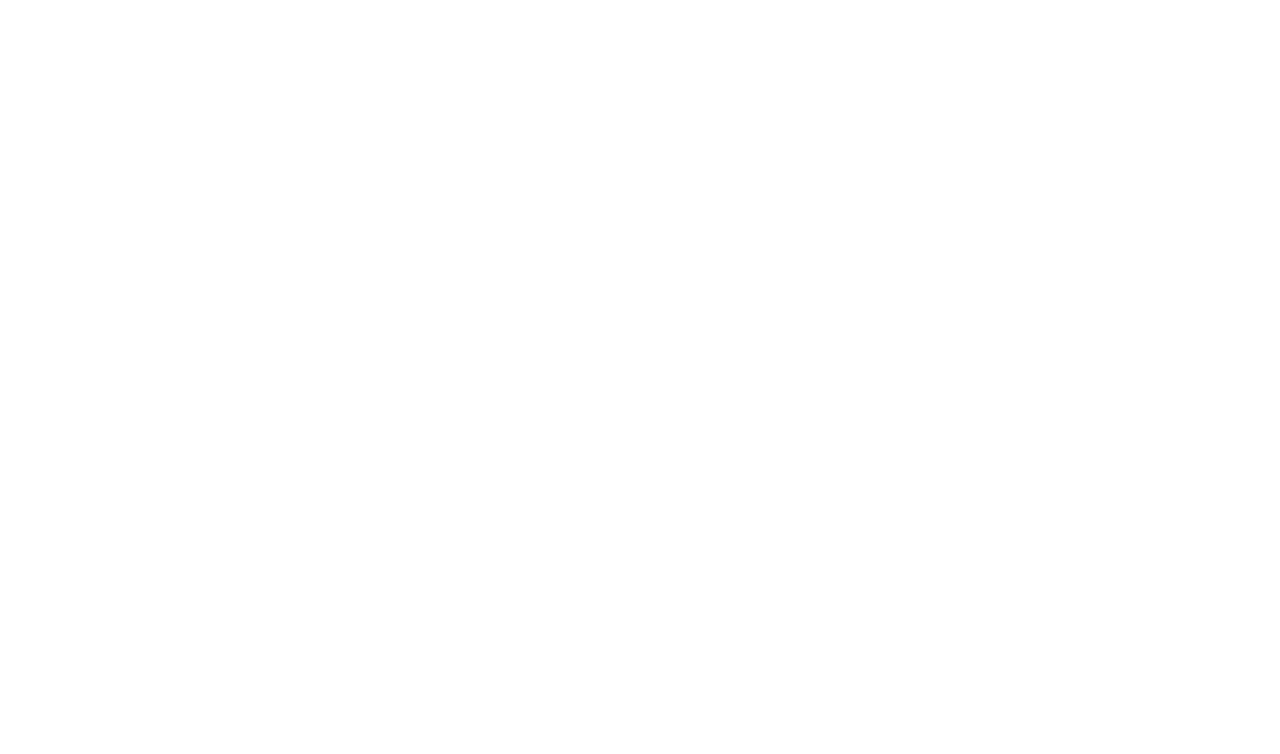
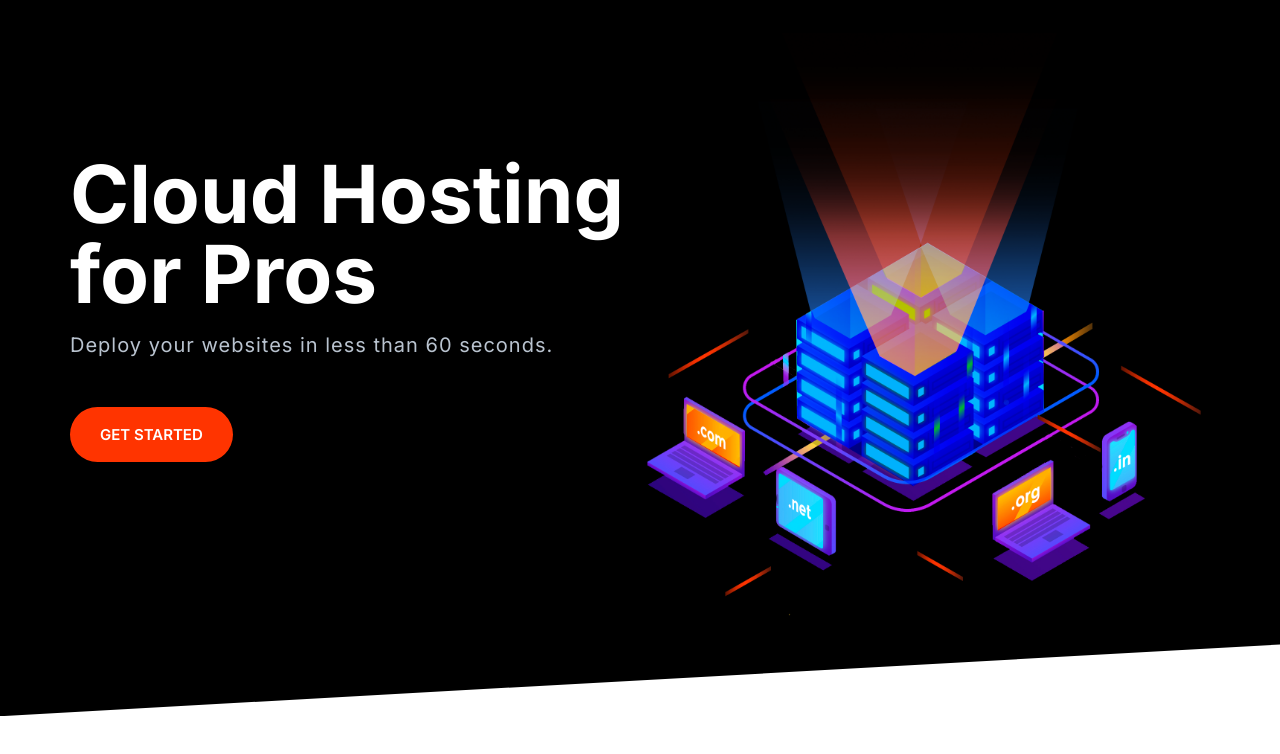
Before and after one commit to MetodyAleksov/Moshify, a plain HTML site: page index.html in a window 1280 px wide. Drawn offline with Linux system fonts and the light colour scheme.

Commit message:
added hero component

```diff
--- a/CSS/style.css
+++ b/CSS/style.css
@@ -30,7 +30,7 @@ h2,
 h3 {
   color: var(--headingColor);
   font-weight: bold;
-  line-height: 3rem;
+  line-height: 8rem;
 }
 
 h1 {
@@ -558,6 +558,7 @@ li {
 
 .block__heading {
   margin-top: 0;
+  margin-bottom: 0;
 }
 
 .block--dark {
@@ -581,6 +582,12 @@ li {
 .container {
   max-width: 1140px;
   margin: 0 auto;
+}
+
+@media screen and (min-width: 768px) {
+  .block__header {
+    text-align: left;
+  }
 }
 
 /* Nav bar */
@@ -643,3 +650,29 @@ li {
     border: 0;
   }
 }
+
+/* Hero */
+.hero {
+  padding-bottom: calc(var(--padding-vertical) + 4rem);
+  clip-path: polygon(0 0, 100% 0, 100% 90%, 0 100%);
+}
+
+.hero__tagline {
+  font-size: 2rem;
+  color: #b9c3cf;
+  letter-spacing: 1px;
+  margin: 2rem 0 5rem;
+}
+
+.hero__image {
+  width: 100%;
+}
+
+@media screen and (min-width: 768px) {
+  .hero {
+    padding-top: 0;
+  }
+  .hero__content {
+    align-self: center;
+  }
+}
--- a/index.html
+++ b/index.html
@@ -15,6 +15,18 @@
     <link rel="stylesheet" href="CSS/style.css" />
   </head>
   <body>
+    <section class="hero block block--dark block--skewed-left">
+      <div class="container grid grid--1x2">
+        <header class="block__header hero__content">
+          <h1 class="block__heading">Cloud Hosting for Pros</h1>
+          <p class="hero__tagline">
+            Deploy your websites in less than 60 seconds.
+          </p>
+          <a href="" class="btn btn--accent">Get Started</a>
+        </header>
+        <img class="hero__image" src="images/banner.png" />
+      </div>
+    </section>
     <script src="js/main.js"></script>
   </body>
 </html>
```
Also changed, not shown: components/hero.html (added, +10 -0 lines), images/banner.png (added), 1 other file.
